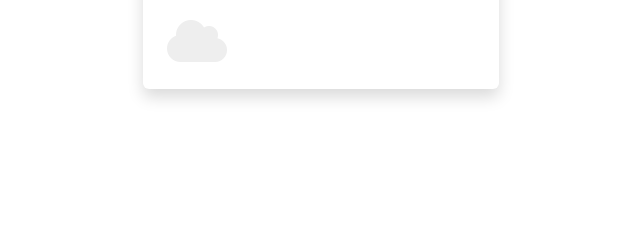
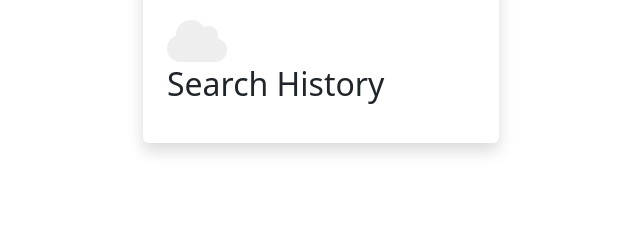
Before and after one commit to kuzmanP/HCI_WeatherApp, a Django app: page /home in a window 1280 px wide. Shown: the part 365-605 px from the top of the page, without its empty margins (319-959 px from the left). Run offline with Django 3.2, Linux system fonts and the light colour scheme; some libraries are stand-ins or nearby versions.

Commit message:
chore: added a search history (users)

```diff
--- a/Templates/index.html
+++ b/Templates/index.html
@@ -97,6 +97,13 @@
               <div class="d-flex flex-row align-items-center">
                 <i class="fas fa-cloud fa-3x" style="color: #eee"></i>
               </div>
+
+              <h2>Search History</h2>
+              <ul>
+                {% for entry in search_history %}
+                <li>{{ entry.city }} - {{ entry.search_time }}</li>
+                {% endfor %}
+              </ul>
             </div>
           </div>
         </div>
--- a/weather/views.py
+++ b/weather/views.py
@@ -3,7 +3,7 @@
 from datetime import datetime
 from django.utils import timezone
 # from weather.models import Todo
-
+from .models import SearchHistory
 # from weather.form import TodoForm
 from django.contrib.auth.models import User, auth
 
@@ -107,20 +107,22 @@
         city = request.POST['city']
         res = urllib.request.urlopen('https://api.openweathermap.org/data/2.5/weather?q='+city+'&appid=b79fe2651c79bf394d7bf6e84807b3b4').read() #get the city data using the api
         json_data = json.loads(res) #Loads the json data from the api
+        SearchHistory.objects.create(city=city)
+        search_history = SearchHistory.objects.order_by('-search_time')[:10]
         data = {                                               #convert the json data into dictionary
             "country_code":str(json_data['sys']['country']),
             "coordinate":str(json_data['coord']['lon']) + " " + str(json_data['coord']['lat']),
             "temp":str(json_data['main']['temp'])+'C',
             "pressure":str(json_data['main']['pressure']) + 'Pa',
             "humidity":str(json_data['main']['humidity']) + 'atm',
-
+            "search_history":search_history
         }
 
     else:
         data = {}
         return render(request, 'index.html', data)
 
-    return render(request, 'index.html', data)
+    return render(request, 'index.html', data, )
 
 
 def liveLocation(request):
@@ -187,7 +189,7 @@
 
 
         else:
-            messages.info(request, 'Passwords Dont Match')
+            messages.info(request, 'Passwords Do not Match')
             return redirect('Sign_up')
 
     return render(request, 'Sign_up.html')
@@ -212,7 +214,7 @@
 
 def Log_out(request):
     auth.logout(request)
-    return redirect('/')
+    return redirect('Log_in')
 
 
 
```
Also changed, not shown: Templates/Sign_up.html (+2 -9 lines), Templates/homepage.html (+1 -9 lines), weather/models.py (+9 -0 lines), db.sqlite3, weather/migrations/0003_searchhistory_delete_snippet.py (added).
